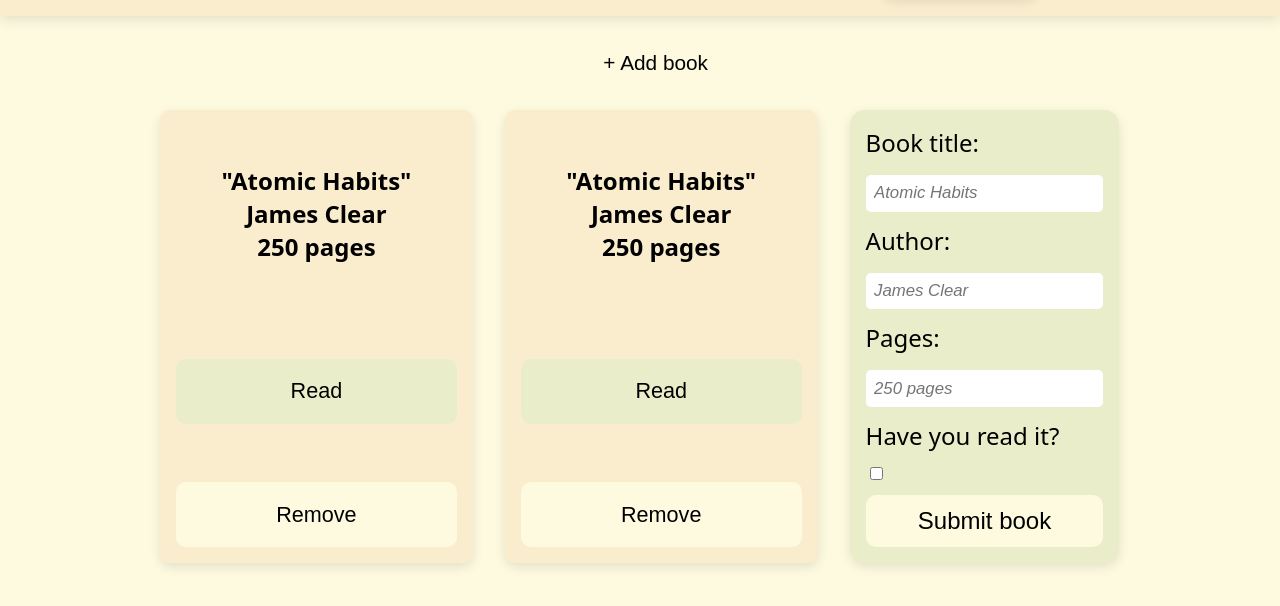
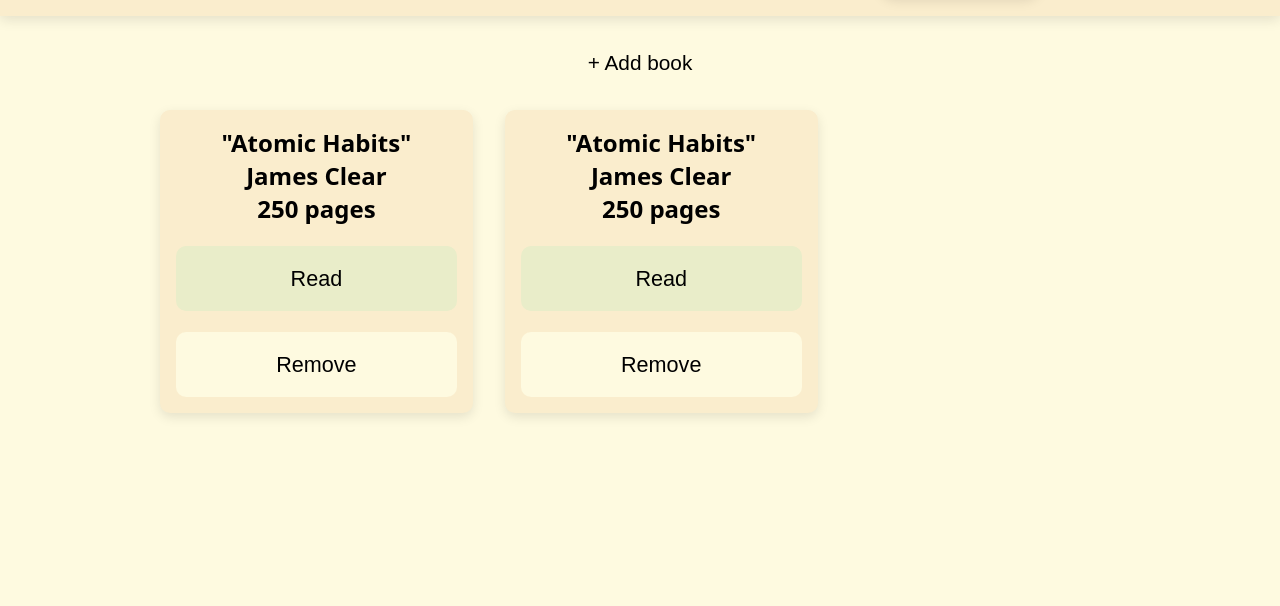
Before and after one commit to baldx/Library, a plain HTML site: page index.html in a window 1280 px wide. Shown: the part 70-676 px from the top of the page. Drawn offline with Linux system fonts and the light colour scheme.

Commit message:
remove form template

```diff
--- a/index.html
+++ b/index.html
@@ -36,21 +36,10 @@
             <button class="remove remove-btn" data-set="something">Remove</button>
     </div>
 
-    <div class="book-form">
-        <form>
-            <label for="title">Book title:</label>
-            <input type="text" placeholder="Atomic Habits" id="title" name="title" required>
+    <div id="book-form">
+        <div id="book">
 
-            <label for="author">Author:</label>
-            <input type="text" placeholder="James Clear" id="author" name="author" required>
-
-            <label for="pages">Pages:</label>
-            <input type="number" placeholder="250 pages" id="pages" name="pages" min="0" required>
-
-            <label for="check">Have you read it?</label>
-            <input type="checkbox" name="check" id="check">
-            <button type="submit">Submit book</button>
-        </form>
+        </div>
     </div>
     </main>
 </body>
```
